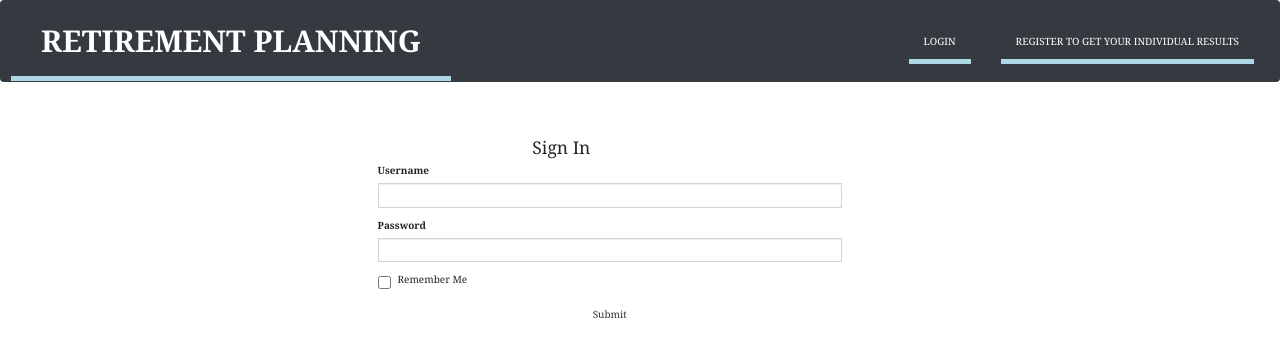
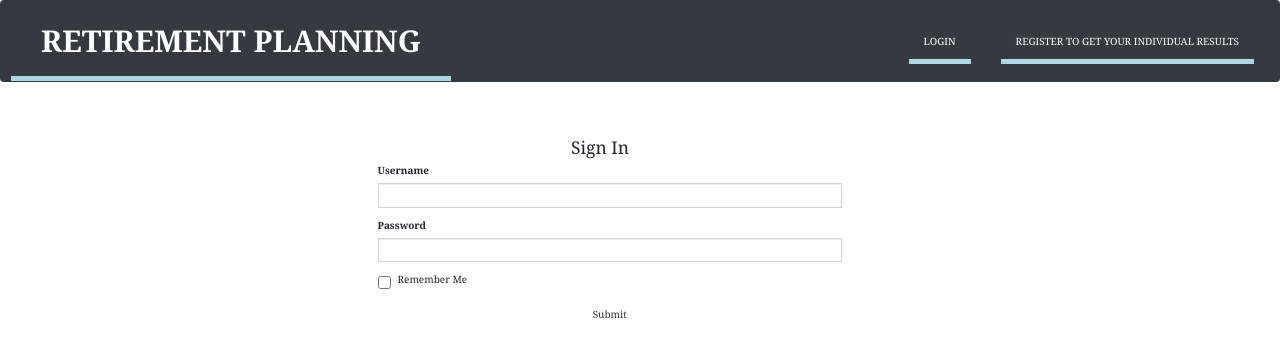
Before and after one commit to MattDevOps/Allocate-Your-Funds, a Flask app: page /login in a window 1280 px wide. Shown: the top 357 px of the page. Run offline with Flask 2, Linux system fonts and the light colour scheme; some libraries are stand-ins or nearby versions.

Commit message:
adjusted sign in offset header

```diff
--- a/app/templates/login.html
+++ b/app/templates/login.html
@@ -7,7 +7,7 @@
 <div class="container">
 <div class="row offset-md-3">
   <div class="col-md-7">
-    <h3 class="offset-md-4 pic_text">Sign In</h3>
+    <h3 class="offset-md-5 pic_text">Sign In</h3>
     {{ wtf.quick_form(form) }}
 
   </div>
```
